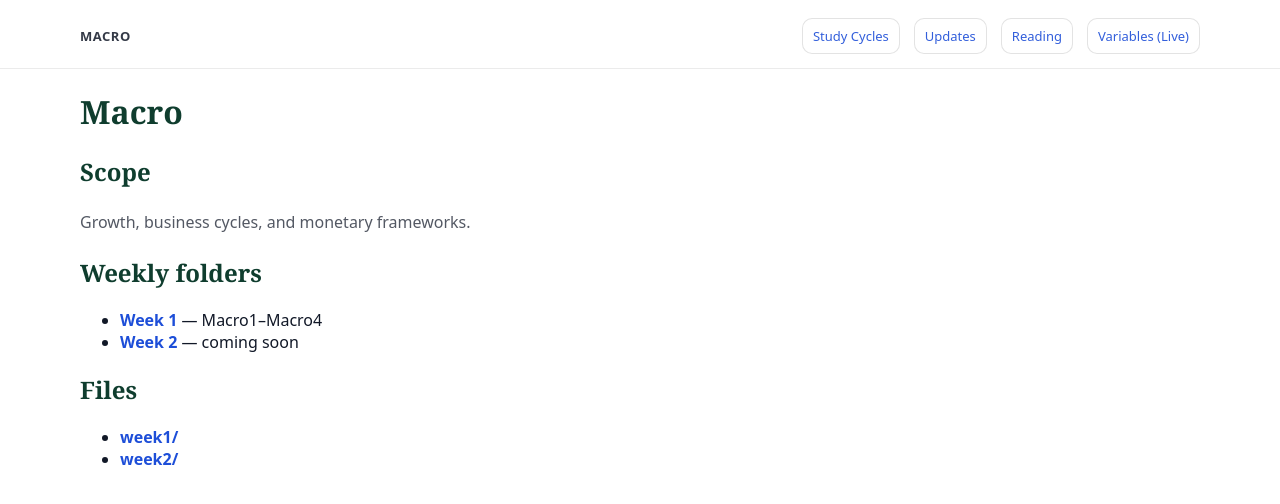
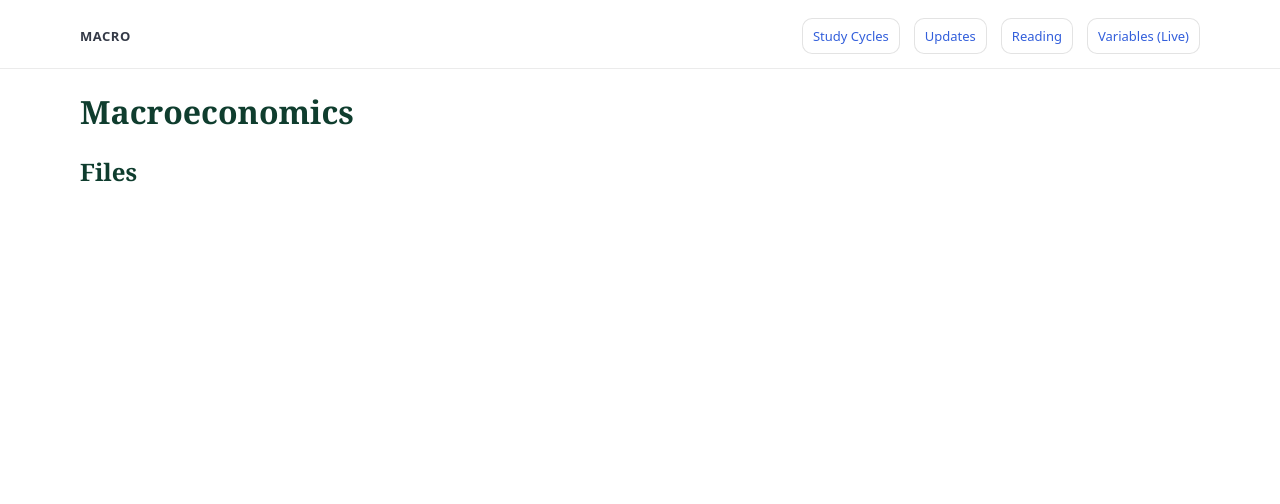
Before and after one commit to yaxinzn/study-archive, a Jekyll site: the page built from materials/macro/index.md, in a window 1280 px wide. Shown: the top 504 px of the page. Built offline with Jekyll 4.4.1, drawn with Linux system fonts in a browser that asks for light colours.

Commit message:
Rename and clean up content
Updated the title and removed the scope and weekly folders sections.

```diff
--- a/materials/macro/index.md
+++ b/materials/macro/index.md
@@ -8,17 +8,9 @@ hide_name: true
 
 ---
 
-# Macro
-
-## Scope
-Growth, business cycles, and monetary frameworks.
-
-## Weekly folders
-- **[Week 1](week1/)** — Macro1–Macro4
-- **[Week 2](week2/)** — coming soon
+# Macroeconomics
 
 ## Files
 <!-- AUTO-LIST-START -->
-- **[week1/](week1/)**
-- **[week2/](week2/)**
+
 <!-- AUTO-LIST-END -->
```
